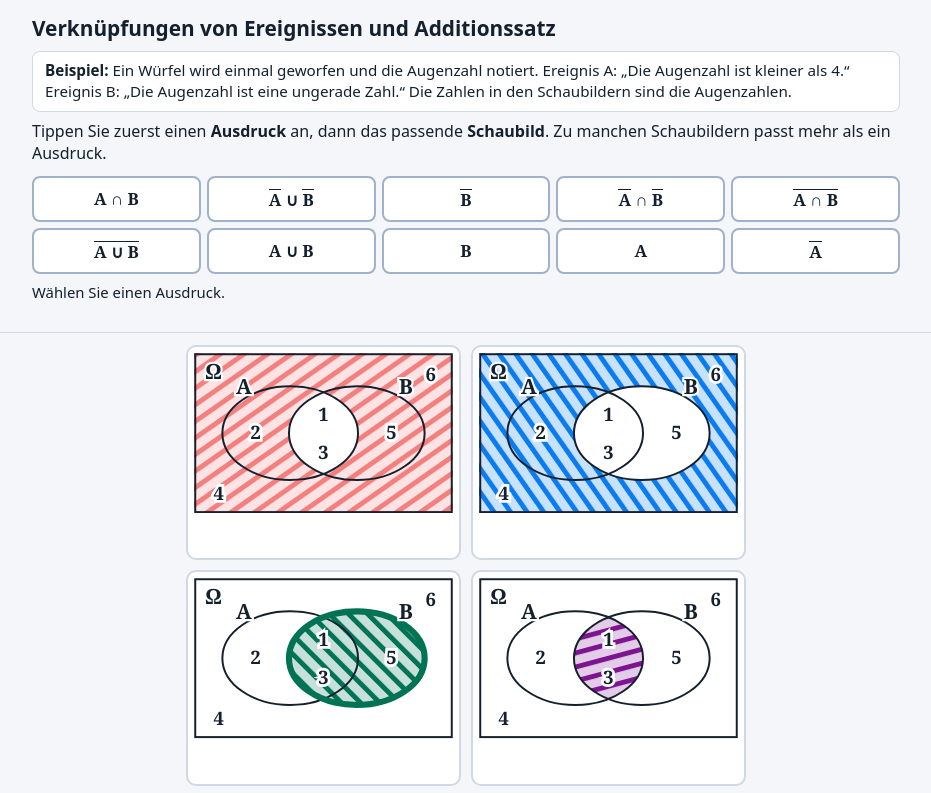
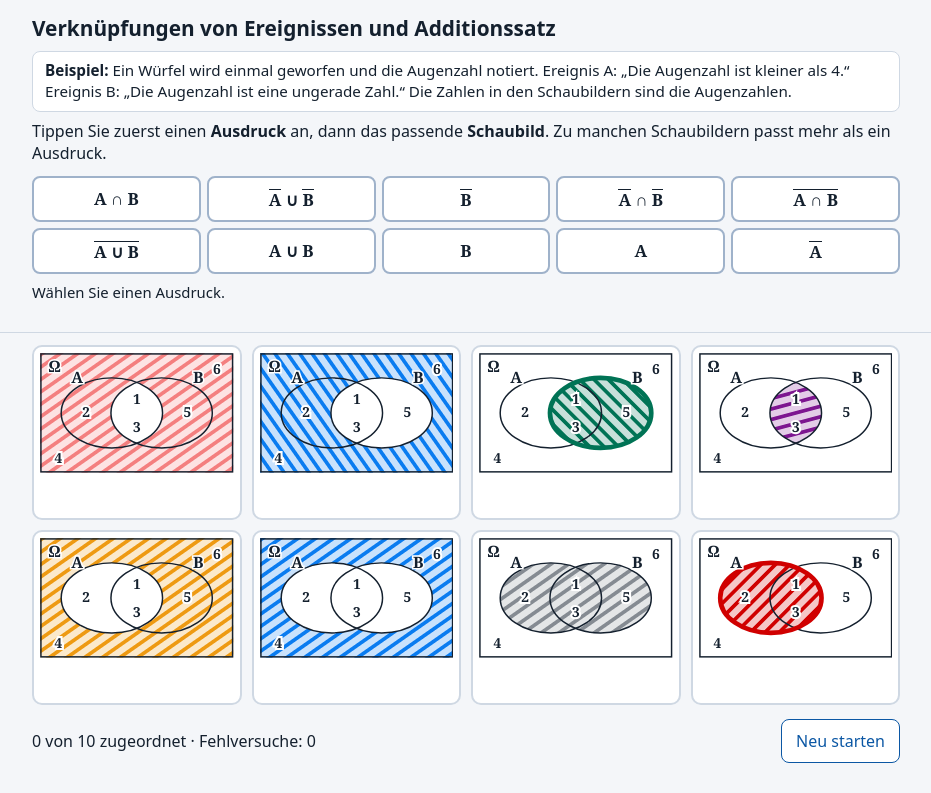
Before and after one commit to JoshKnz02/mathe-applets, a plain HTML site: page stochastik/verknuepfungen/index.html in a window 1280 px wide. Shown: the top 793 px of the page, without its empty margins (174-1105 px from the left). Drawn offline with Linux system fonts and the light colour scheme.

Commit message:
Anordnung der Schaubilder zurück auf den Stand davor (4 Spalten ab 640 px)
Co-Authored-By: Claude Sonnet 5.5 <noreply@anthropic.com>
Claude-Session: https://claude.ai/code/session_012VDFH57GtkVgFGhgk9wb2g

```diff
--- a/stochastik/verknuepfungen/index.html
+++ b/stochastik/verknuepfungen/index.html
@@ -24,7 +24,8 @@
   .status { margin: 8px 0 0; min-height: 2.8em; font-size: .93rem; }
   .status.gut { color: #0a6b3d; font-weight: 600; }
   .status.falsch { color: #a33a00; font-weight: 600; }
-  .bilder { display: grid; grid-template-columns: repeat(2, 1fr); gap: 10px; margin: 12px auto 0; max-width: 560px; }
+  .bilder { display: grid; grid-template-columns: repeat(2, 1fr); gap: 10px; margin-top: 12px; }
+  @media (min-width: 640px) { .bilder { grid-template-columns: repeat(4, 1fr); } }
   .bild { display: flex; flex-direction: column; align-items: stretch; background: #fff; border: 2px solid #cfd8e3; border-radius: 10px; padding: 6px; font: inherit; color: inherit; cursor: pointer; touch-action: manipulation; }
   .bild svg { width: 100%; height: auto; display: block; }
   .bild.nein { outline: 4px dashed #14202e; outline-offset: -2px; }
```
